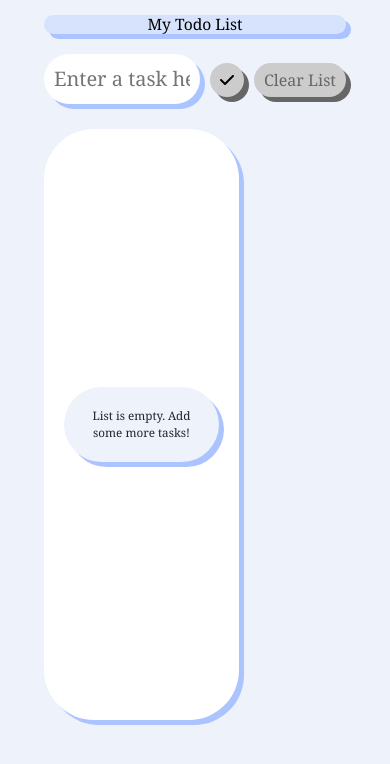
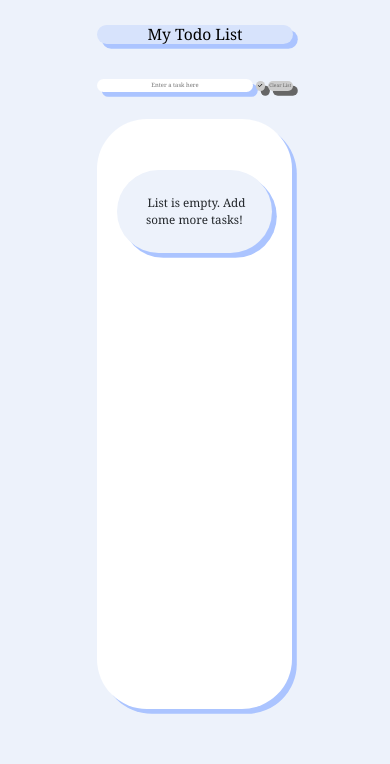
Before and after one commit to kpulgari/react-todo-app, a React (Vite) app: page / in a window 390 px wide. Shown: the top 764 px of the page. Built offline with nearby package versions, Linux system fonts and the light colour scheme; the HTML template or start-up script is replaced by a standard one.

Commit message:
More styling + mobile friendly?

```diff
--- a/src/App.tsx
+++ b/src/App.tsx
@@ -30,16 +30,28 @@ function App() {
             key={index}
             id={index.toString()}
             doneIcon={
-              <FontAwesomeIcon icon={faCheck} style={{ color: "#000000" }} />
+              <FontAwesomeIcon
+                icon={faCheck}
+                style={{ fontSize: "1vw", color: "#000000" }}
+              />
             }
             notDoneIcon={
-              <FontAwesomeIcon icon={faX} style={{ color: "#000000" }} />
+              <FontAwesomeIcon
+                icon={faX}
+                style={{ fontSize: "1vw", color: "#000000" }}
+              />
             }
             removeIcon={
-              <FontAwesomeIcon icon={faTrash} style={{ color: "#000000" }} />
+              <FontAwesomeIcon
+                icon={faTrash}
+                style={{ fontSize: "1vw", color: "#000000" }}
+              />
             }
             highlightIcon={
-              <FontAwesomeIcon icon={faBell} style={{ color: "#000000" }} />
+              <FontAwesomeIcon
+                icon={faBell}
+                style={{ fontSize: "1vw", color: "#000000" }}
+              />
             }
             notHighlightIcon={
               <FontAwesomeIcon
@@ -96,7 +108,7 @@ function App() {
         Enter a task here
       </SubmitTask>
       <div className={`tasks-div ${areTasksEmpty ? "empty-tasks" : ""}`}>
-        {taskListMemo}
+        <div className="scroll-content">{taskListMemo}</div>
       </div>
     </div>
   );
--- a/src/components/SubmitTask.tsx
+++ b/src/components/SubmitTask.tsx
@@ -64,14 +64,14 @@ export const SubmitTask = ({
       <button
         id={submitButtonId}
         onClick={onSubmitClick}
-        className={`submit-button submit ${inputDisabled}`}
+        className={`submit-button submit input ${inputDisabled}`}
       >
         {buttonIcon}
       </button>
       <button
         id={clearButtonId}
         onClick={onClearListClick}
-        className={`submit-button remove ${taskListEmpty}`}
+        className={`submit-button remove task-list ${taskListEmpty}`}
       >
         Clear List
       </button>
--- a/src/components/TaskElement.tsx
+++ b/src/components/TaskElement.tsx
@@ -58,9 +58,12 @@ export const TaskElement = ({
 
   return removeTask ? null : (
     <li className={`task-element ${crossClicked}`} id={`task-element-${id}`}>
+      <div className="task-text-div">
         <span className={`task-text ${crossClicked} ${highlightClicked}`}>
           {children}
         </span>
+      </div>
+      <div className="task-buttons">
         <button
           className={`submit-button submit task ${crossClicked}`}
           id={doneButtonId}
@@ -88,6 +91,7 @@ export const TaskElement = ({
         >
           {removeIcon}
         </button>
+      </div>
     </li>
   );
 };
--- a/src/styles/App.css
+++ b/src/styles/App.css
@@ -22,32 +22,30 @@
 
 #todo-list-header {
   font-size: 4vw;
-  margin-top: 15px;
-  margin-bottom: 20px;
+  margin-top: 3vh;
+  margin-bottom: 3vh;
   text-align: center;
   color: black;
   background-color: var(--component-background-color);
   border-radius: 100px;
-  box-shadow: 5px 5px var(--component-shadow-color);
-  padding-inline: 75px;
+  box-shadow: 0.3rem 0.3rem var(--component-shadow-color);
 }
 
 .input {
   width: 40vw;
-  padding: 10px;
+  padding: 0.5vw;
   background-color: white;
-  font-size: 20px;
+  font-size: 1.5vw;
   border-radius: 100px;
   border: none;
-  padding-left: 10px;
-  box-shadow: 5px 5px var(--component-shadow-color);
+  box-shadow: 0.3rem 0.3rem var(--component-shadow-color);
   text-align: center;
   transition: all 0.3s;
 }
 
 .input.full {
   background-color: var(--remove-color);
-  box-shadow: 5px 5px var(--remove-shadow-color);
+  box-shadow: 0.3rem 0.3rem var(--remove-shadow-color);
 }
 
 #submit-task-bar:focus {
@@ -56,14 +54,15 @@
 
 .submit-button {
   background-color: var(--component-background-color);
+  width: 2.25vw;
+  font-size: 1.25vw;
   color: black;
   border: none;
-  padding: 5px;
-  padding-inline: 10px;
-  margin-left: 10px;
+  padding: 0.3vw;
+  margin-left: 0.75vw;
   cursor: pointer;
   border-radius: 100px;
-  box-shadow: 5px 5px var(--component-shadow-color);
+  box-shadow: 0.3rem 0.3rem var(--component-shadow-color);
   transition: all 0.3s ease;
 }
 
@@ -72,39 +71,44 @@
   color: var(--disabled-shadow-color);
   cursor: not-allowed;
   pointer-events: none;
-  box-shadow: 5px 5px var(--disabled-shadow-color);
+  box-shadow: 0.3rem 0.3rem var(--disabled-shadow-color);
 }
 
 .submit-button.submit:hover {
   background-color: var(--submit-color);
-  box-shadow: 5px 5px var(--submit-shadow-color);
+  box-shadow: 0.3rem 0.3rem var(--submit-shadow-color);
 }
 
 .submit-button.submit.held {
   background-color: var(--submit-color);
   box-shadow: none;
-  translate: 5px 5px;
+  translate: 0.3rem 0.3rem;
+}
+
+.submit-button.remove.task-list {
+  width: 6.5vw;
+  padding-inline: 0px;
 }
 
 .submit-button.remove:hover {
   background-color: var(--remove-color);
-  box-shadow: 5px 5px var(--remove-shadow-color);
+  box-shadow: 0.3rem 0.3rem var(--remove-shadow-color);
 }
 
 .submit-button.remove.held {
   background-color: var(--remove-color);
   box-shadow: none;
-  translate: 5px 5px;
+  translate: 0.3rem 0.3rem;
 }
 
 .submit-button.highlight:hover {
   background-color: var(--highlight-color);
-  box-shadow: 5px 5px var(--highlight-shadow-color);
+  box-shadow: 0.3rem 0.3rem var(--highlight-shadow-color);
 }
 
 .submit-button.highlight.held {
   box-shadow: none;
-  translate: 5px 5px;
+  translate: 0.3rem 0.3rem;
 }
 
 .submit-button.task.held {
@@ -113,7 +117,7 @@
 
 .submit-button.remove.task:hover {
   background-color: var(--remove-color);
-  box-shadow: 5px 5px var(--remove-shadow-color);
+  box-shadow: 0.3rem 0.3rem var(--remove-shadow-color);
 }
 
 .submit-button.remove.task.held {
@@ -121,41 +125,71 @@
 }
 
 .tasks-div {
-  display: flex;
-  margin-top: 25px;
+  margin-top: 3vh;
   border-radius: 50px;
-  padding: 10px;
   background-color: white;
-  flex-wrap: wrap;
-  overflow-y: scroll;
   width: 50vw;
   height: 70vh;
   max-height: 70vh;
-  box-shadow: 5px 5px var(--component-shadow-color);
+  box-shadow: 0.3rem 0.3rem var(--component-shadow-color);
+  overflow: hidden;
 }
 
-#task-list {
-  padding: 5px;
-  margin-left: 10px;
-  width: 100%;
+.scroll-content {
+  overflow-y: scroll;
+  overflow-x: hidden;
+  height: 100%;
+  padding-right: 1vw;
+}
+
+.scroll-content::-webkit-scrollbar {
+  width: 8px;
+}
+
+.scroll-content::-webkit-scrollbar-thumb {
+  background-color: var(--component-background-color);
+  border-radius: 10px;
+}
+
+.scroll-content::-webkit-scrollbar-thumb:hover {
+  background-color: #d1ddf2;
 }
 
 .task-element {
-  margin: 10px;
-  padding: 20px;
+  position: relative;
+  margin: 1rem;
+  padding: 1.5rem;
   background-color: var(--background-color);
   border-radius: 100px;
-  box-shadow: 5px 5px var(--component-shadow-color);
+  box-shadow: 0.3rem 0.3rem var(--component-shadow-color);
   transition: all 0.3s ease;
 }
 
-.task-element.crossed {
-  background-color: var(--disabled-color);
-  box-shadow: 5px 5px var(--disabled-shadow-color);
+.empty-tasks {
+  align-items: center;
+  text-align: center;
+  font-size: 3vw;
+  padding-left: 1vw;
+  padding-top: 9vw;
+}
+
+.task-buttons {
+  position: absolute;
+  bottom: 25%;
+  right: 5%;
+  display: flex;
+  justify-content: center;
+  align-items: center;
+}
+
+.task-text-div {
+  width: 75%;
+  word-wrap: break-word;
 }
 
 .task-text {
-  margin-left: 10px;
+  font-size: 1.25vw;
+  transition: all 0.3s ease;
 }
 
 .submit-button.task {
@@ -164,14 +198,14 @@
 
 .task-text.crossed {
   text-decoration: line-through;
+  color: var(--disabled-shadow-color);
+}
+
+.task-element.crossed {
+  background-color: var(--disabled-color);
+  box-shadow: 0.3rem 0.3rem var(--disabled-shadow-color);
 }
 
 .task-text.highlight {
   background-color: yellow;
 }
-
-.empty-tasks {
-  align-items: center;
-  text-align: center;
-  font-size: 3vw;
-}
```
Lines whose indentation alone changed are shown as unchanged.
